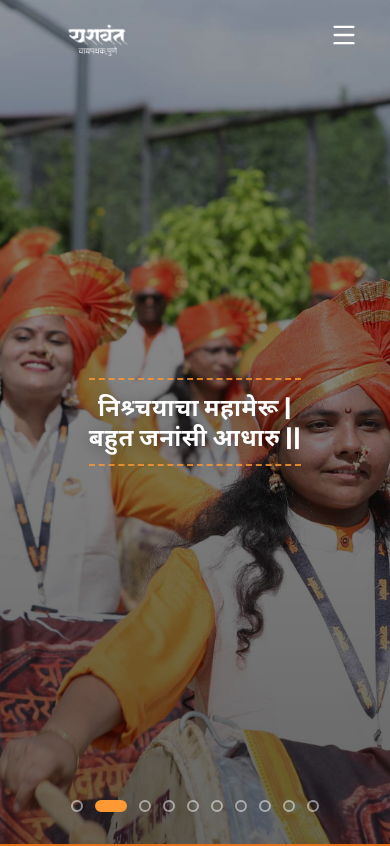
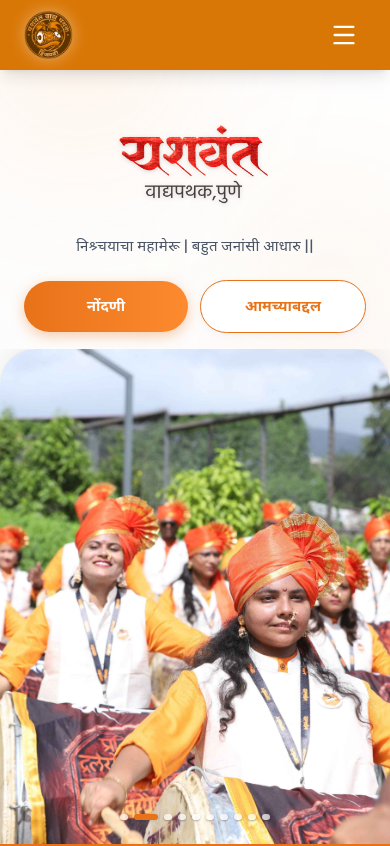
Before and after one commit to purisaurabh/yashwant-vadyapathak, a React (Vite) app: page / in a window 390 px wide. Shown: the top 846 px of the page. Built offline with nearby package versions, Linux system fonts and the light colour scheme; a web font is replaced by a local one.

Commit message:
feat: Implement initial responsive navigation bar and home page with image carousel and i18n support.

```diff
--- a/src/components/Navbar.tsx
+++ b/src/components/Navbar.tsx
@@ -57,20 +57,20 @@
           isOpen
             ? "bg-transparent shadow-none"
             : isHome && !scrolled
-              ? "bg-transparent"
+              ? "bg-primary md:bg-transparent md:shadow-none shadow-lg"
               : "bg-primary shadow-lg backdrop-blur-md"
         }`}
       >
         <div className="flex justify-between items-center h-[70px] px-6 md:px-8 overflow-visible">
           <NavLink
             to="/"
-            className="flex items-center justify-start h-full p-0 m-0 leading-none"
+            className="flex items-center justify-start py-2"
             onClick={() => setIsOpen(false)}
           >
             <img
-              src="/logo.png"
+              src="/yashwant_logo.png"
               alt="Yashwant Pathak Logo"
-              className="h-[68px] w-auto max-h-[68px] object-contain block brightness-0 invert m-0 p-0 leading-none"
+              className="h-[48px] md:h-[58px] w-auto object-contain transition-transform duration-300 hover:scale-110 drop-shadow-[0_0_8px_rgba(255,255,255,0.4)]"
             />
           </NavLink>
 
--- a/src/pages/Home.tsx
+++ b/src/pages/Home.tsx
@@ -81,6 +81,26 @@
   }, []);
 
   useEffect(() => {
+    // Disable native scroll restoration by the browser
+    if ("scrollRestoration" in history) {
+      history.scrollRestoration = "manual";
+    }
+
+    // Force flush scroll multiple times to beat browser quirks and React router hash jumps
+    window.scrollTo(0, 0);
+    const timeoutId = setTimeout(() => {
+      window.scrollTo(0, 0);
+    }, 10);
+
+    return () => {
+      clearTimeout(timeoutId);
+      if ("scrollRestoration" in history) {
+        history.scrollRestoration = "auto";
+      }
+    };
+  }, []);
+
+  useEffect(() => {
     const interval = setInterval(() => {
       setCurrentSlide((prev) => (prev + 1) % carouselImages.length);
     }, 5000);
@@ -94,12 +114,13 @@
   return (
     <div className="animate-fade-in">
       <section
-        className="min-h-[100dvh] h-[100dvh] relative overflow-hidden pt-0 mt-0 mb-0"
+        className="w-full relative overflow-hidden bg-black"
         onTouchStart={handleTouchStart}
         onTouchMove={handleTouchMove}
         onTouchEnd={handleTouchEnd}
       >
-        <div className="relative w-full h-full overflow-hidden">
+        {/* DESKTOP HERO LAYOUT */}
+        <div className="hidden md:block relative w-full h-dvh overflow-hidden">
           {carouselImages.map((img, index) => (
             <div
               key={index}
@@ -115,34 +136,62 @@
           ))}
           <div className="absolute top-0 left-0 w-full h-full bg-gradient-to-b from-black/40 to-black/60 z-[2]" />
 
-          <div className="absolute top-1/2 left-1/2 -translate-x-1/2 -translate-y-1/2 z-[3] text-center w-full px-4 sm:px-6">
+          <div className="absolute top-1/2 left-1/2 -translate-x-1/2 -translate-y-1/2 z-[3] text-center w-full px-6">
+            <div className="flex flex-col items-center justify-center w-full max-w-[95vw] lg:max-w-6xl mx-auto">
+              <div className="grid grid-cols-[1fr_auto_1fr] md:gap-x-4 gap-y-8 md:gap-y-10 items-center justify-center w-full">
+                {/* Text section */}
                 <motion.div
                   initial={{ opacity: 0, y: 24 }}
                   animate={{ opacity: 1, y: 0 }}
                   transition={{ duration: 0.9, ease: [0.22, 1, 0.36, 1] }}
-              className="inline-block"
+                  className="text-right justify-self-end text-[clamp(1.6rem,3.8vw,3.75rem)] font-extrabold text-white drop-shadow-[0_2px_8px_rgba(0,0,0,0.3)] tracking-wide whitespace-nowrap"
                 >
-              <div className="mx-auto mb-3 w-full max-w-2xl border-t-2 border-[#FF9933] border-dashed opacity-80" />
-              <h1 className="text-[clamp(1.5rem,4vw,3.25rem)] sm:text-[clamp(1.75rem,4.5vw,3.75rem)] font-extrabold leading-tight tracking-wide text-white drop-shadow-[0_1px_3px_rgba(0,0,0,0.4)] drop-shadow-[0_2px_8px_rgba(0,0,0,0.3)]">
-                {t("Home.CarouselTagline")
-                  .split(" | ")
-                  .map((part, index, array) => (
-                    <span key={index}>
-                      {part}
-                      {index < array.length - 1 && (
-                        <span className="whitespace-nowrap">
-                          <span className="hidden sm:inline"> | </span>
-                          <span className="sm:hidden">
-                            {" "}
-                            |<br />
-                          </span>
-                        </span>
-                      )}
-                    </span>
-                  ))}
-              </h1>
-              <div className="mx-auto mt-3 w-full max-w-2xl border-t-2 border-[#FF9933] border-dashed opacity-80" />
+                  {t("Home.CarouselTagline").split(" | ")[0]}
                 </motion.div>
+                <motion.div
+                  initial={{ opacity: 0, y: 24 }}
+                  animate={{ opacity: 1, y: 0 }}
+                  transition={{ duration: 0.9, ease: [0.22, 1, 0.36, 1] }}
+                  className="text-center justify-self-center text-[clamp(1.6rem,3.8vw,3.75rem)] font-extrabold text-white drop-shadow-[0_2px_8px_rgba(0,0,0,0.3)] mx-4 md:mx-6"
+                >
+                  |
+                </motion.div>
+                <motion.div
+                  initial={{ opacity: 0, y: 24 }}
+                  animate={{ opacity: 1, y: 0 }}
+                  transition={{ duration: 0.9, ease: [0.22, 1, 0.36, 1] }}
+                  className="text-left justify-self-start text-[clamp(1.6rem,3.8vw,3.75rem)] font-extrabold text-white drop-shadow-[0_2px_8px_rgba(0,0,0,0.3)] tracking-wide whitespace-nowrap"
+                >
+                  {t("Home.CarouselTagline").split(" | ")[1]}
+                </motion.div>
+
+                {/* Buttons section */}
+                <motion.div
+                  initial={{ opacity: 0, y: 20 }}
+                  animate={{ opacity: 1, y: 0 }}
+                  transition={{
+                    duration: 0.9,
+                    delay: 0.3,
+                    ease: [0.22, 1, 0.36, 1],
+                  }}
+                  className="col-span-3 flex items-center justify-center gap-4 md:gap-5"
+                >
+                  <Link
+                    to="/about"
+                    className="inline-block px-8 py-3 bg-white/10 hover:bg-white/20 backdrop-blur-md border border-white/50 hover:border-white text-white text-lg font-bold rounded-full transition-all duration-300 shadow-lg hover:-translate-y-1"
+                  >
+                    {t("Nav.About")}
+                  </Link>
+
+                  <Link
+                    to="/registration"
+                    className="inline-block px-8 py-3 bg-[#e77218] hover:bg-[#d56612] text-white text-lg font-bold rounded-full transition-all duration-300 shadow-[0_0_15px_rgba(231,114,24,0.5)] hover:shadow-[0_0_25px_rgba(231,114,24,0.7)] hover:-translate-y-1"
+                  >
+                    {t("Nav.Register")}
+                  </Link>
+                </motion.div>
+              </div>
+            </div>
           </div>
 
           <div className="absolute bottom-8 left-1/2 -translate-x-1/2 z-[4] flex gap-3">
@@ -162,6 +211,102 @@
               />
             ))}
           </div>
+        </div>
+
+        {/* MOBILE HERO LAYOUT */}
+        <div
+          className="md:hidden flex flex-col w-full bg-gradient-to-b from-[#ffffff] to-[#faf9f8] pt-[70px] relative overflow-hidden"
+          style={{ height: "100dvh", minHeight: "100dvh", maxHeight: "100dvh" }}
+        >
+          {/* Subtle Ambient Glow */}
+          <div className="absolute top-[-10%] left-[-10%] w-[60%] h-[30%] bg-[#FF9933]/10 rounded-full blur-[80px] pointer-events-none" />
+          <div className="absolute top-[20%] right-[-10%] w-[50%] h-[30%] bg-[#FF9933]/5 rounded-full blur-[60px] pointer-events-none" />
+
+          <div className="flex flex-col items-center justify-center px-4 pt-1 pb-4 w-full text-center z-10 flex-shrink-0 relative">
+            <motion.div
+              initial={{ opacity: 0, scale: 0.95 }}
+              animate={{ opacity: 1, scale: 1 }}
+              transition={{ duration: 0.8, ease: "easeOut" }}
+              className="w-full flex justify-center mb-1"
+            >
+              <img
+                src="/logo.png"
+                alt="Yashwant Pathak Logo"
+                className="w-[95%] max-w-[340px] transform scale-110 object-contain drop-shadow-sm"
+              />
+            </motion.div>
+
+            <motion.div
+              initial={{ opacity: 0, y: 15 }}
+              animate={{ opacity: 1, y: 0 }}
+              transition={{ duration: 0.8, delay: 0.15, ease: "easeOut" }}
+              className="relative w-full max-w-[340px] mb-6 mt-1"
+            >
+              <h1 className="text-[15px] sm:text-[17px] font-medium leading-tight text-gray-600 tracking-wide">
+                {t("Home.CarouselTagline")}
+              </h1>
+            </motion.div>
+
+            <motion.div
+              initial={{ opacity: 0, y: 20 }}
+              animate={{ opacity: 1, y: 0 }}
+              transition={{ duration: 0.8, delay: 0.25, ease: "easeOut" }}
+              className="flex flex-row items-center justify-center gap-3 w-full px-2 max-w-[380px]"
+            >
+              <Link
+                to="/registration"
+                className="flex-1 px-2 py-[13px] bg-gradient-to-r from-[#e77218] to-[#fe8a2f] text-white text-[15px] sm:text-[16px] font-bold rounded-full transition-all active:scale-[0.97] text-center shadow-[0_4px_14px_rgba(231,114,24,0.35)] flex items-center justify-center whitespace-nowrap"
+              >
+                {t("Nav.Register")}
+              </Link>
+              <Link
+                to="/about"
+                className="flex-1 px-2 py-[13px] bg-white text-[#e77218] border-[1.5px] border-[#e77218] text-[15px] sm:text-[16px] font-bold rounded-full transition-all hover:bg-[#fff9f5] active:scale-[0.97] text-center shadow-[0_2px_10px_rgba(0,0,0,0.04)] flex items-center justify-center whitespace-nowrap"
+              >
+                {t("Nav.About")}
+              </Link>
+            </motion.div>
+          </div>
+
+          <motion.div
+            initial={{ opacity: 0, y: 40 }}
+            animate={{ opacity: 1, y: 0 }}
+            transition={{
+              duration: 0.9,
+              delay: 0.35,
+              ease: [0.22, 1, 0.36, 1],
+            }}
+            className="relative w-full flex-grow flex flex-col items-center justify-start z-10 px-0 overflow-hidden"
+          >
+            <div className="relative w-full flex-grow bg-white rounded-t-[36px] md:rounded-none overflow-hidden shadow-[0_-8px_24px_rgba(0,0,0,0.06)] ring-1 ring-black/[0.03]">
+              {carouselImages.map((img, index) => (
+                <div
+                  key={index}
+                  className={`absolute top-0 left-0 w-full h-full bg-cover bg-center bg-no-repeat transition-opacity duration-1000 ${
+                    index === currentSlide
+                      ? "opacity-100 z-[1]"
+                      : "opacity-0 z-0"
+                  }`}
+                  style={{ backgroundImage: `url(${img})` }}
+                />
+              ))}
+
+              <div className="flex justify-center gap-[6px] mt-5 absolute bottom-6 w-full z-20">
+                {carouselImages.map((_, index) => (
+                  <button
+                    key={index}
+                    className={`h-[6px] rounded-full transition-all duration-400 backdrop-blur-sm ${
+                      index === currentSlide
+                        ? "w-[24px] bg-[#e77218] shadow-sm"
+                        : "w-[8px] bg-white/70 hover:bg-white/90 shadow-[0_1px_2px_rgba(0,0,0,0.3)]"
+                    }`}
+                    onClick={() => goToSlide(index)}
+                    aria-label={`Go to slide ${index + 1}`}
+                  />
+                ))}
+              </div>
+            </div>
+          </motion.div>
         </div>
       </section>
 
```
Also changed, not shown: public/yashwant_logo.png (added), 1 other file (tests, documents, lock files or other folders). Lines whose indentation alone changed are shown as unchanged.
